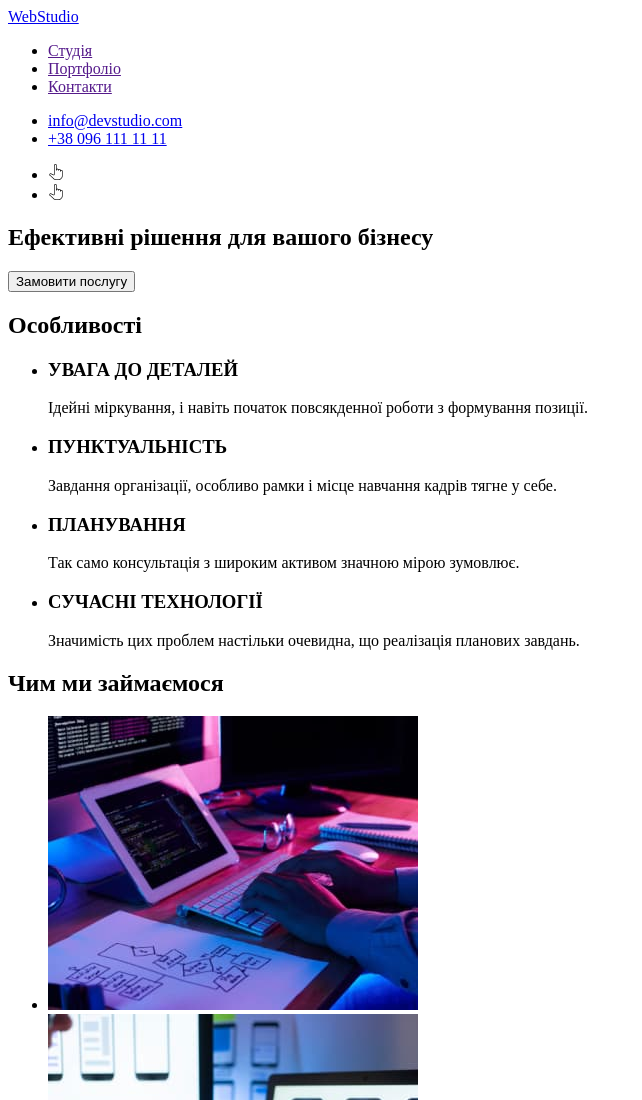
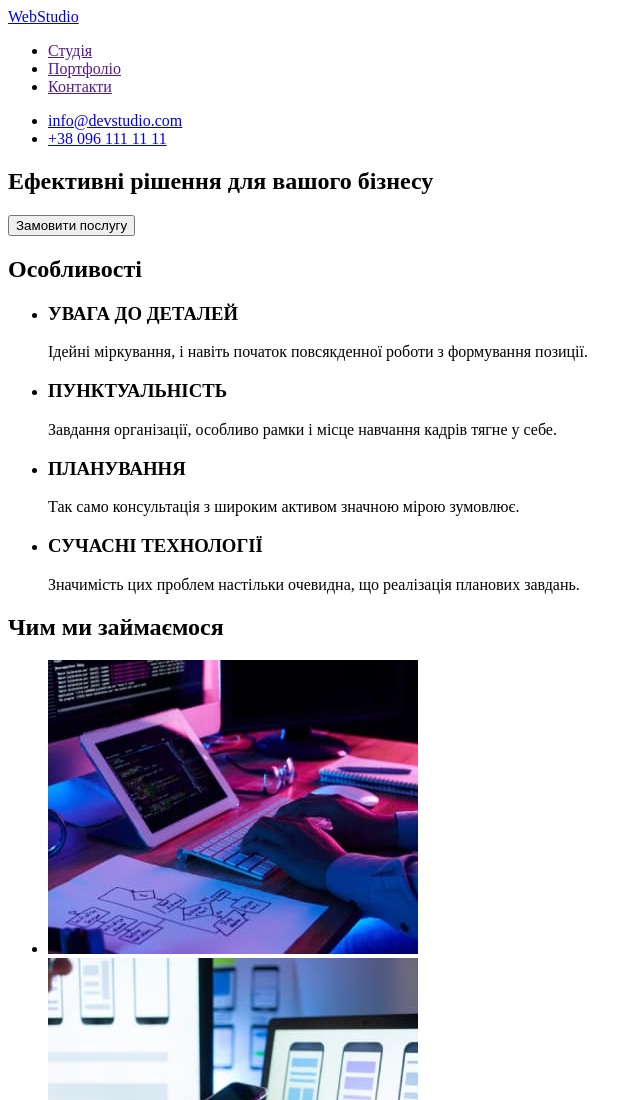
Before and after one commit to Maryna-smile/goit-markup-hw-01, a plain HTML site: page index.html in a window 1280 px wide. Shown: the top 1100 px of the page, without its empty margins (0-642 px from the left). Drawn offline with Linux system fonts and the light colour scheme.

Commit message:
забрала чекпоінти

```diff
--- a/index.html
+++ b/index.html
@@ -21,10 +21,6 @@
         <ul>
           <li><a href="mailto:info@devstudio.com">info@devstudio.com</a></li>
           <li><a href="tel:+380961111111">+38 096 111 11 11</a></li>
-        </ul>
-        <ul>
-          <li><img src="./images/finger1.png" alt="finger 1" /></li>
-          <li><img src="./images/finger2.png" alt="finger 2" /></li>
         </ul>
       </header>
       <!--Герой-->
```
